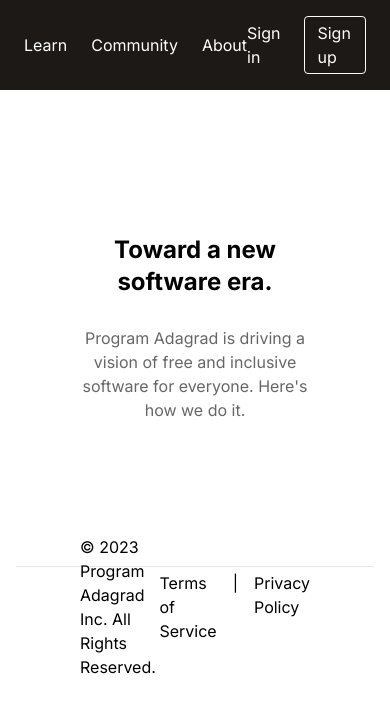
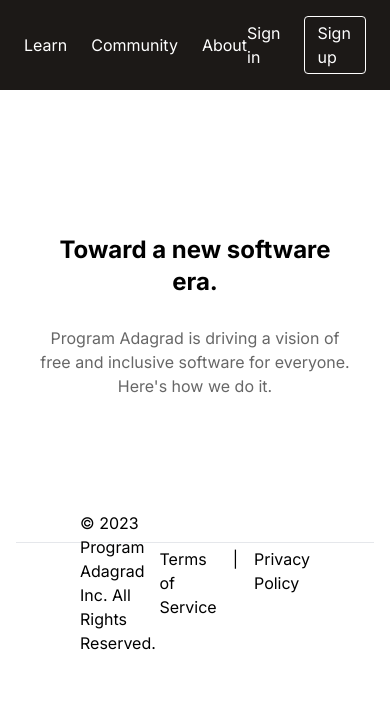
Before and after one commit to program-adagrad/adagrad.org, a Next.js app: page /about in a window 390 px wide. Shown: the top 712 px of the page. Built offline with nearby package versions, Linux system fonts and the light colour scheme.

Commit message:
Change "about" page hero margin

```diff
--- a/src/app/about/page.tsx
+++ b/src/app/about/page.tsx
@@ -7,7 +7,7 @@ export const metadata = {
 export default () => {
     return (
         <main>
-            <div className="text-center my-36 w-2/3 m-auto">
+            <div className="text-center my-36 w-4/5 md:w-2/3 m-auto">
                 <h1 className="font-bold text-2xl md:text-4xl lg:text-5xl xl:text-6xl">Toward a new software era.</h1>
                 <h2 className="mt-7 text-black text-opacity-60 text-l md:text-xl lg:text-2xl xl:text-3xl">Program Adagrad is driving a vision of free and inclusive software for everyone. Here's how we do it.</h2>
             </div>
```
